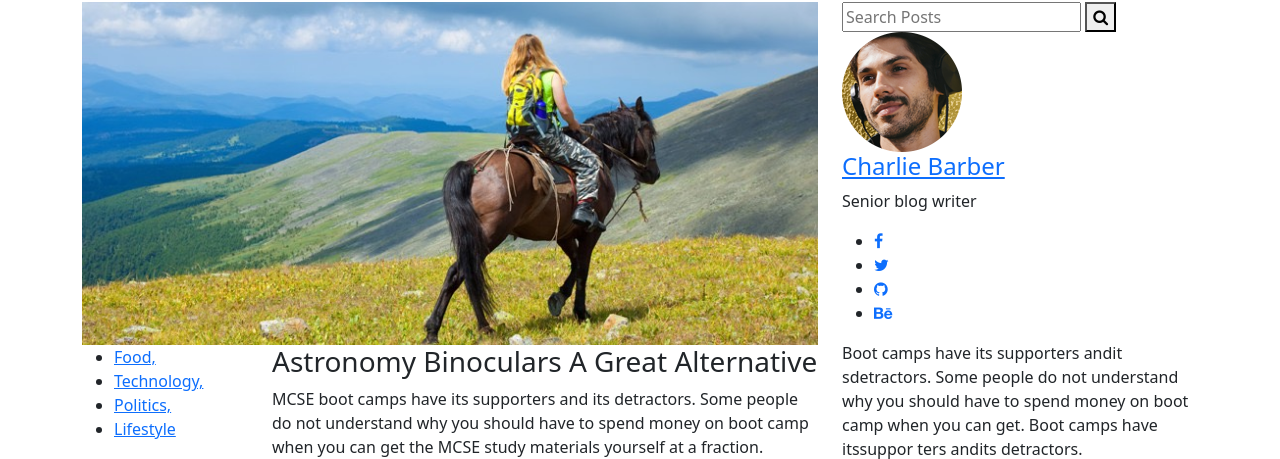
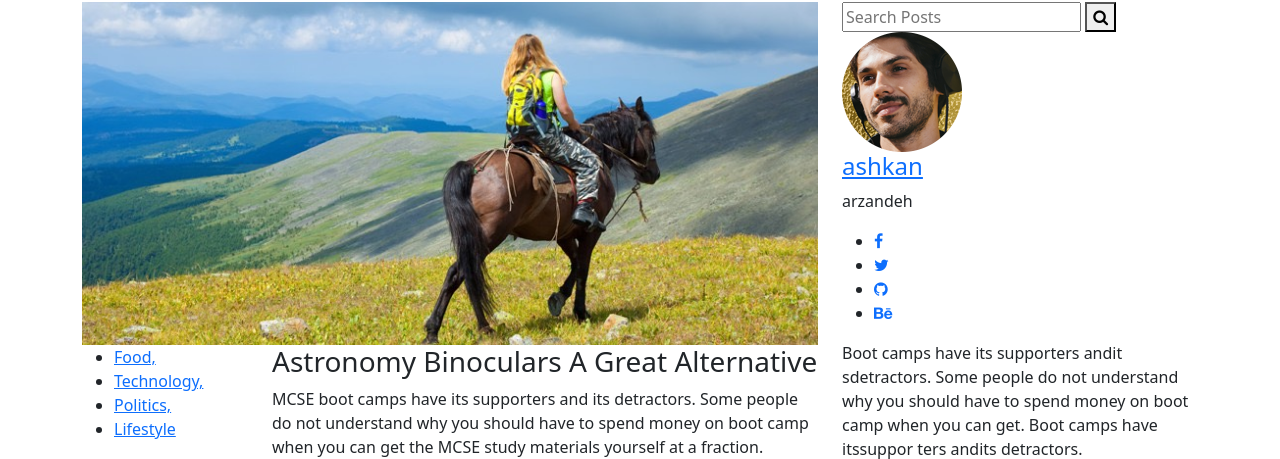
Before and after one commit to Amiraliarzande/django, a Django app: a page that uses templates/blog/blog-single.html in a window 1280 px wide. Shown: the part 484-943 px from the top of the page. Run offline with Django 3.2, Linux system fonts and the light colour scheme; some libraries are stand-ins or nearby versions.

Commit message:
Transferring data to the page using Render
Transferring data to the page using Render

```diff
--- a/blog/views.py
+++ b/blog/views.py
@@ -6,4 +6,8 @@ def blog_home(request):
     return render(request, "blog/blog-home.html")
 
 def blog_single(request):
-    return render(request, "blog/blog-single.html")
+    context = {
+        "name" : "ashkan",
+        "last_name" : "arzandeh",
+    }
+    return render(request, "blog/blog-single.html",context)
--- a/templates/blog/blog-single.html
+++ b/templates/blog/blog-single.html
@@ -239,8 +239,8 @@
               </div>
               <div class="single-sidebar-widget user-info-widget">
                 <img src="{% static 'img/blog/user-info.png' %}" alt />
-                <a href="#"><h4>Charlie Barber</h4></a>
-                <p>Senior blog writer</p>
+                <a href="#"><h4>{{ name }}</h4></a>
+                <p>{{ last_name }}</p>
                 <ul class="social-links">
                   <li>
                     <a href="#"><i class="fa fa-facebook"></i></a>
```
Also changed, not shown: website/views.py (line endings or trailing spaces).
